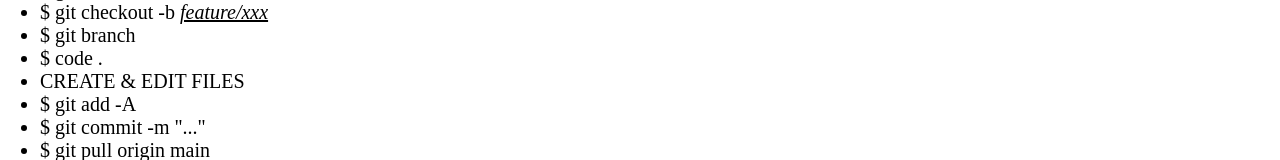
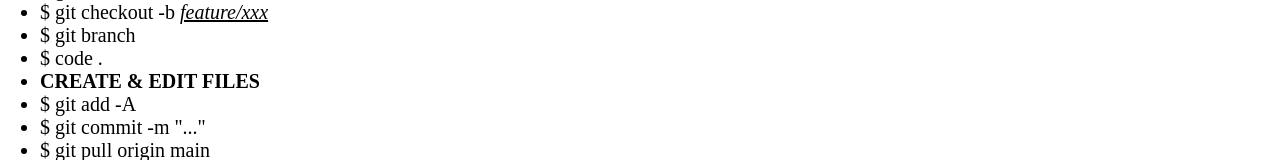
Before and after one commit to Jacob-Jeffries/prework, a plain HTML site: page index.html in a window 1280 px wide. Shown: the part 603-763 px from the top of the page. Drawn offline with Linux system fonts and the light colour scheme.

Commit message:
enboldened the CREATE & EDIT FILES in the Git Workflow

```diff
--- a/index.html
+++ b/index.html
@@ -53,7 +53,7 @@
           <li>$ git checkout -b <i><u>feature/xxx</u></i></li>
           <li>$ git branch</li>
           <li>$ code .</li>
-          <li>CREATE & EDIT FILES</li>
+          <li><b>CREATE & EDIT FILES</b></li>
           <li>$ git add -A</li>
           <li>$ git commit -m "..."</li>
           <li>$ git pull origin main</li>
```
